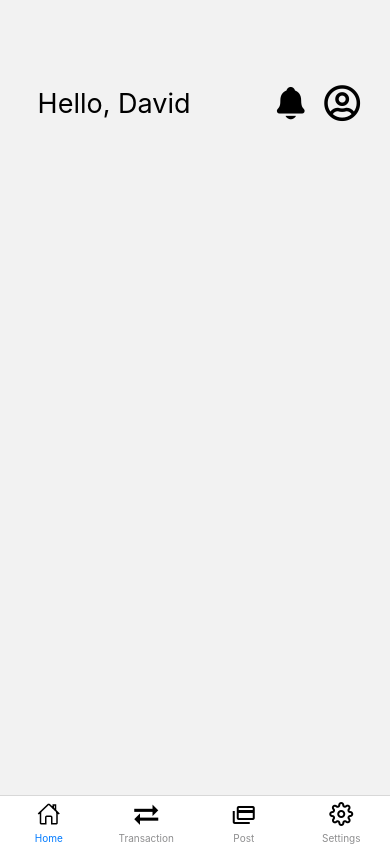
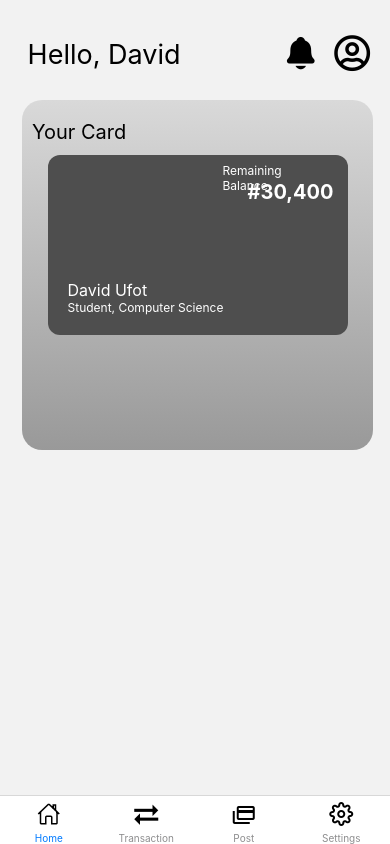
Before and after one commit to 56radius/Contactless-Id-Card, a React Native app: screen /Dashboard in a window 390 px wide. Built offline with nearby package versions, Linux system fonts and the light colour scheme.

Commit message:
Modified the dashboard/Profile

```diff
--- a/src/screens/DashboardScreen.js
+++ b/src/screens/DashboardScreen.js
@@ -9,21 +9,32 @@ import {
   Fontisto,
   MaterialCommunityIcons,
 } from "@expo/vector-icons";
-import { Image, Settings, Text, View } from "react-native";
+import {
+  Image,
+  Settings,
+  Text,
+  View,
+  StyleSheet,
+  ScrollView,
+  TouchableOpacity,
+} from "react-native";
 import ProfileScreen from "./ProfileScreen";
+import { LinearGradient } from "expo-linear-gradient";
 
 const Tab = createBottomTabNavigator();
 
 /* Home Screen */
 function HomeScreen({ navigation }) {
   return (
+    <ScrollView>
       <View
         style={{
           flexDirection: "row",
           justifyContent: "space-between",
           alignItems: "center",
           flex: 0.2,
-        margin: 30,
+          margin: 20,
+          paddingTop: 30,
         }}
       >
         <View style={{}}>
@@ -49,6 +60,47 @@ function HomeScreen({ navigation }) {
           />
         </View>
       </View>
+
+      {/* Linear Gradient for the background for the cash and the add cash */}
+      <LinearGradient
+        colors={["#D9D9D9", "#999999"]}
+        style={{
+          justifyContent: "center",
+          alignItems: "center",
+          width: "90%",
+          height: 350,
+          margin: 22,
+          borderRadius: 20,
+        }}
+      >
+        <Text
+          style={{
+            position: "absolute",
+            top: 20,
+            left: 10,
+            bottom: 0,
+            right: 0,
+            fontSize: 20,
+          }}
+        >
+          Your Card
+        </Text>
+
+        <View style={styles.container}>
+          {/* Remaining Balance */}
+          <View style={styles.balanceContainer}>
+            <Text style={styles.balanceText}>Remaining Balance</Text>
+            <Text style={styles.balanceAmount}>#30,400</Text>
+          </View>
+
+          {/* Card Holder */}
+          <Text style={styles.cardHolder}>David Ufot</Text>
+          <Text style={{ fontSize: 12, color: "#fff" }}>
+            Student, Computer Science
+          </Text>
+        </View>
+      </LinearGradient>
+    </ScrollView>
   );
 }
 
@@ -127,3 +179,41 @@ function Dashboard() {
 }
 
 export default Dashboard;
+
+const styles = StyleSheet.create({
+  container: {
+    width: 300,
+    height: 180,
+    padding: 20,
+    borderRadius: 12,
+    backgroundColor: "#4E4E4E",
+    justifyContent: "flex-end",
+    marginTop: -60,
+  },
+
+  balanceContainer: {
+    flexDirection: "row",
+    justifyContent: "space-between",
+    marginBottom: 20,
+  },
+  balanceText: {
+    fontSize: 12,
+    color: "#FFFFFF",
+    position: "absolute",
+    left: 155,
+    top: -97,
+    bottom: 0,
+  },
+  balanceAmount: {
+    fontSize: 20,
+    fontWeight: "bold",
+    color: "#FFFFFF",
+    position: "absolute",
+    left: 180,
+    top: -80,
+  },
+  cardHolder: {
+    fontSize: 16,
+    color: "white",
+  },
+});
--- a/src/screens/ProfileScreen.js
+++ b/src/screens/ProfileScreen.js
@@ -139,7 +139,7 @@ export default function ProfileScreen({ navigation }) {
       </View>
 
       {/* Hall of Residence */}
-      <View style={{ marginLeft: -253, marginTop: 14 }}>
+      <View style={{ marginLeft: -235, marginTop: 14 }}>
         <Text
           style={{
             fontSize: 12,
@@ -156,7 +156,9 @@ export default function ProfileScreen({ navigation }) {
             justifyContent: "center",
           }}
         >
-          <Text style={{ color: "#616161" }}>New Daniel Hall</Text>
+          <Text style={{ color: "#616161", fontSize: 17 }}>
+            New Daniel Hall
+          </Text>
         </View>
       </View>
     </View>
```
Also changed, not shown: assets/card.png (added). Lines whose indentation alone changed are shown as unchanged.
